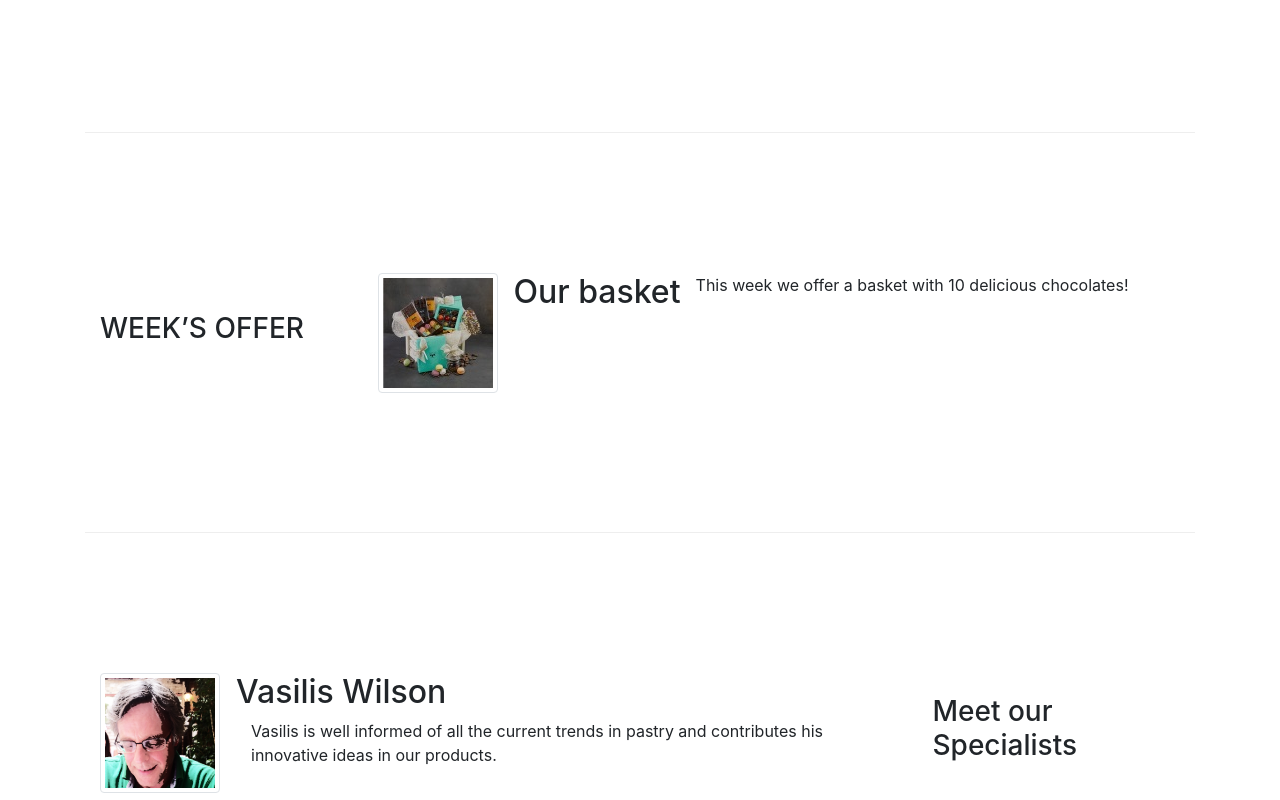
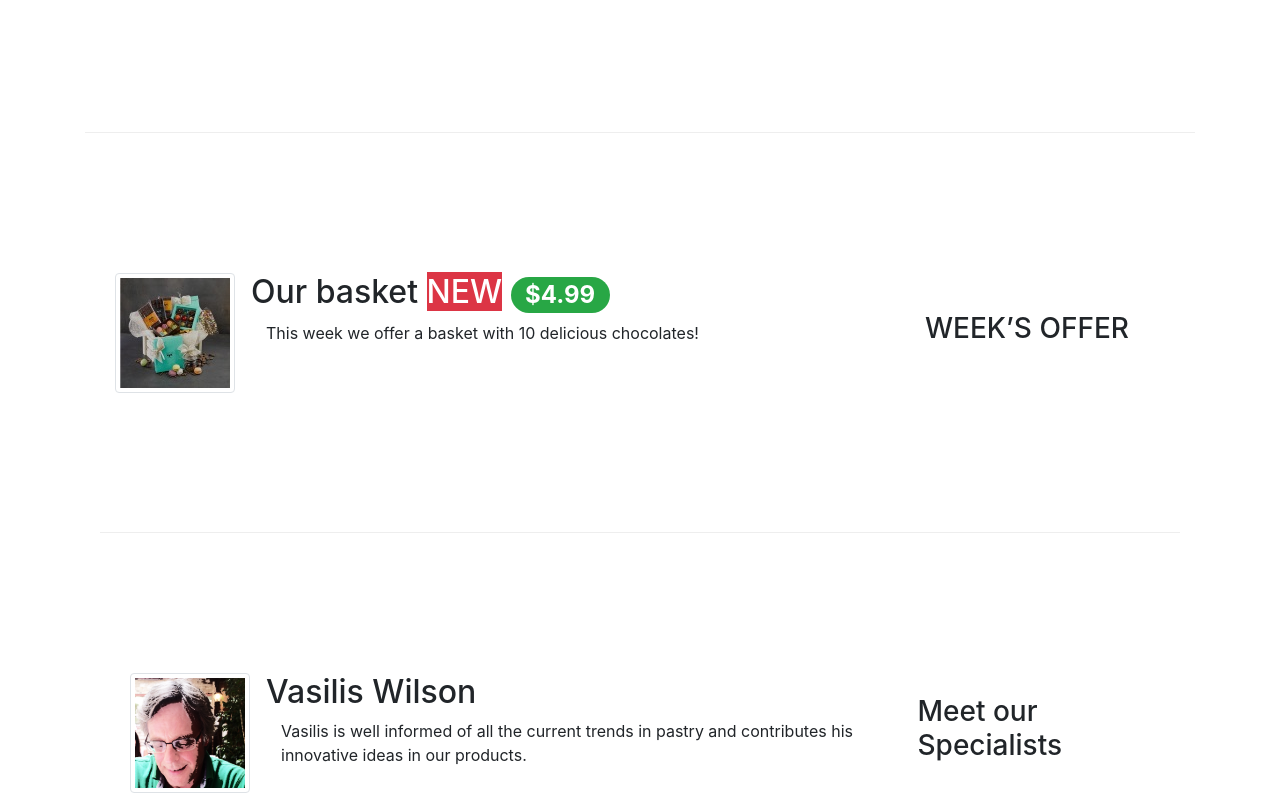
Before and after one commit to aggeliki1997/lechocolat, a plain HTML site: page index.html in a window 1280 px wide. Shown: the part 580-1380 px from the top of the page. Drawn offline with nearby package versions, Linux system fonts and the light colour scheme.

Commit message:
Bootstrap Assignment 4

```diff
--- a/index.html
+++ b/index.html
@@ -73,22 +73,26 @@
             </div>
         </div>
 
-
-        <div class="row row-content  align-items-center">
+<div class= "container">
+        <div class="row flex-row-reverse row-content  align-items-center">
             <div class="col-sm-4 col-md-3">
                 <h3>WEEK’S OFFER</h3>
             </div>
             <div class="col-sm col-md">
                 <div class="media">
                     <img class="d-flex mr-3 img-thumbnail align-self-center"
-                        src="images/images/promotion.jpg" alt="week's offer
+                        src="images/images/promotion.jpg" alt="week's offer">
                     <div class="media-body">
-                        <h2 class="mt-0">Our basket</h2>
-                        <p class="col d-none d-md-block">This week we offer a basket with 10 delicious chocolates!</p>
+                        <h2 class="mt-0">Our basket
+                             <span class="badge-danger">NEW</span>
+                             <span class= "badge badge-pill badge-success">$4.99</span>
+                            </h2>
+                        <p class="col d-none d-sm-block">This week we offer a basket with 10 delicious chocolates!</p>
                     </div>
                 </div>
             </div>
         </div>
+
 
           <div class= "container">
         <div class="row row-content align-items-center flex-row-reverse" >
```
